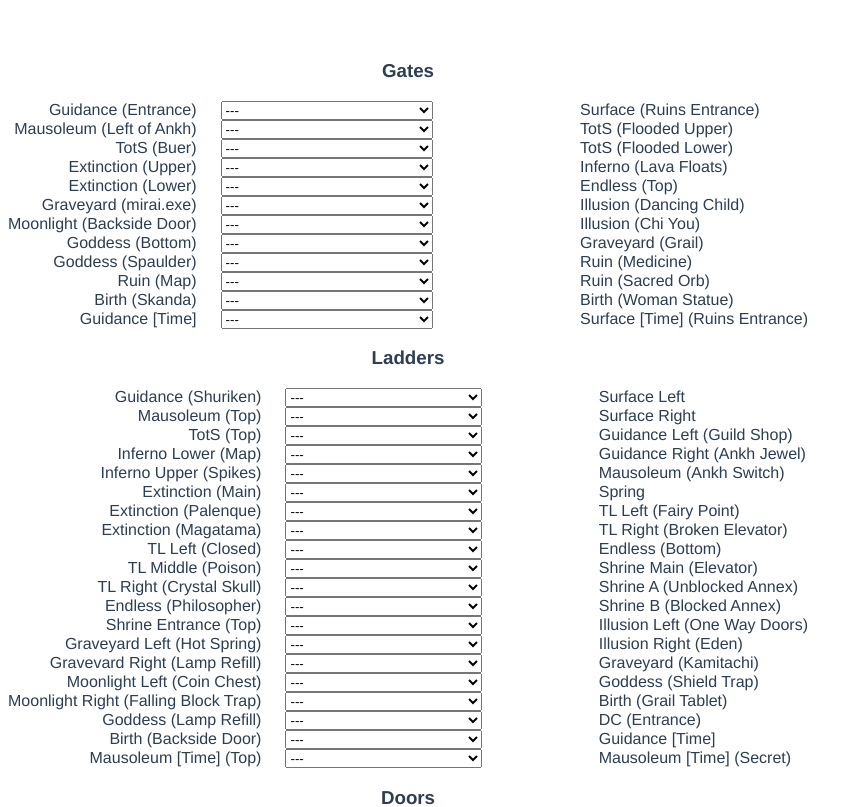
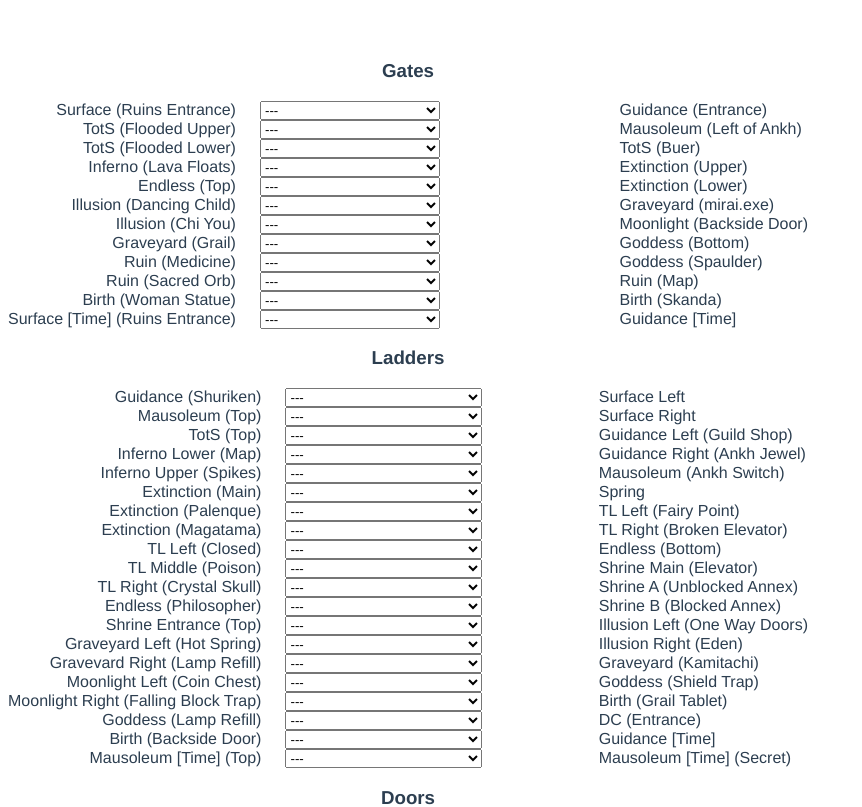
Before and after one commit to oneup40/lmr-entrance-tracker, a Vue app: page / in a window 1280 px wide. Shown: the top 807 px of the page, without its empty margins (0-862 px from the left). Built offline with nearby package versions, Linux system fonts and the light colour scheme.

Commit message:
fix left/right swap

```diff
--- a/src/components/LMREntranceTracker.vue
+++ b/src/components/LMREntranceTracker.vue
@@ -66,32 +66,32 @@ export default {
 
         gates: {
             left: [
-                "Guidance (Entrance)",
-                "Mausoleum (Left of Ankh)",
-                "TotS (Buer)",
-                "Extinction (Upper)",
-                "Extinction (Lower)",
-                "Graveyard (mirai.exe)",
-                "Moonlight (Backside Door)",
-                "Goddess (Bottom)",
-                "Goddess (Spaulder)",
-                "Ruin (Map)",
-                "Birth (Skanda)",
-                "Guidance [Time]"
+                "Surface (Ruins Entrance)",
+                "TotS (Flooded Upper)",
+                "TotS (Flooded Lower)",
+                "Inferno (Lava Floats)",
+                "Endless (Top)",
+                "Illusion (Dancing Child)",
+                "Illusion (Chi You)",
+                "Graveyard (Grail)",
+                "Ruin (Medicine)",
+                "Ruin (Sacred Orb)",
+                "Birth (Woman Statue)",
+                "Surface [Time] (Ruins Entrance)",
             ],
             right: [
-                { name: "Surface (Ruins Entrance)", used: false },
-                { name: "TotS (Flooded Upper)", used: false },
-                { name: "TotS (Flooded Lower)", used: false },
-                { name: "Inferno (Lava Floats)", used: false },
-                { name: "Endless (Top)", used: false },
-                { name: "Illusion (Dancing Child)", used: false },
-                { name: "Illusion (Chi You)", used: false },
-                { name: "Graveyard (Grail)", used: false },
-                { name: "Ruin (Medicine)", used: false },
-                { name: "Ruin (Sacred Orb)", used: false },
-                { name: "Birth (Woman Statue)", used: false },
-                { name: "Surface [Time] (Ruins Entrance)", used: false }
+                { name: "Guidance (Entrance)", used: false },
+                { name: "Mausoleum (Left of Ankh)", used: false },
+                { name: "TotS (Buer)", used: false },
+                { name: "Extinction (Upper)", used: false },
+                { name: "Extinction (Lower)", used: false },
+                { name: "Graveyard (mirai.exe)", used: false },
+                { name: "Moonlight (Backside Door)", used: false },
+                { name: "Goddess (Bottom)", used: false },
+                { name: "Goddess (Spaulder)", used: false },
+                { name: "Ruin (Map)", used: false },
+                { name: "Birth (Skanda)", used: false },
+                { name: "Guidance [Time]", used: false },
             ]
         },
 
```
